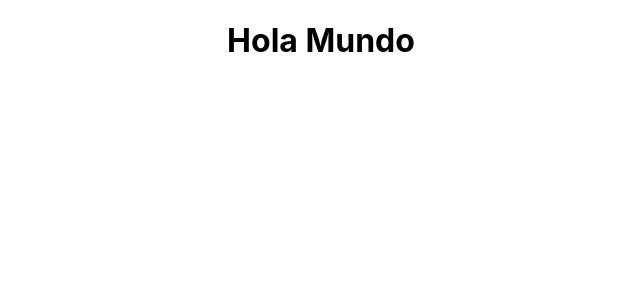
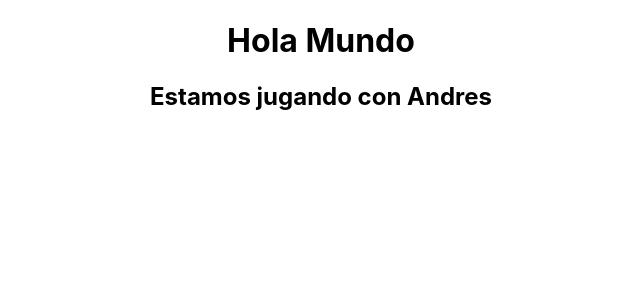
Before and after one commit to gabo963/portfolio, a React (Create React App) app: page / in a window 1280 px wide. Shown: the top 300 px of the page, without its empty margins (319-959 px from the left). Built offline with nearby package versions, Linux system fonts and the light colour scheme.

Commit message:
agregamos h2 con andres

```diff
--- a/src/App.js
+++ b/src/App.js
@@ -4,6 +4,7 @@ function App() {
   return (
     <div className="App">
       <h1>Hola Mundo</h1>
+      <h2>Estamos jugando con Andres</h2>
     </div>
   );
 }
```
